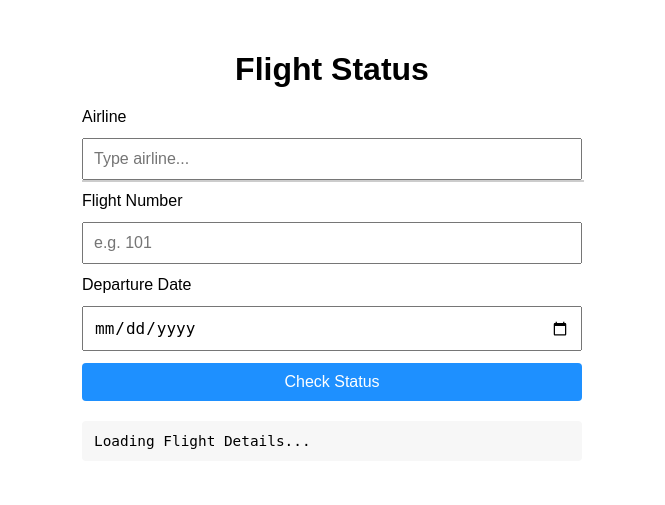
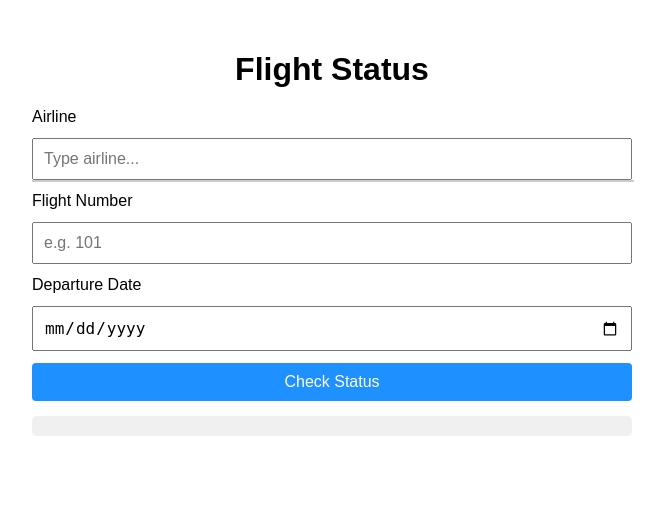
Before and after one commit to Priya5686/apitracking, a Django app: page /flight-status/ in a window 1280 px wide. Shown: the top 505 px of the page, without its empty margins (308-973 px from the left). Run offline with Django 5.2, Linux system fonts and the light colour scheme; parts of the project's set-up code (start-up, migrations or seed data) failed here and were passed over.

Commit message:
html updated

```diff
--- a/drestapp/templates/flight_status.html
+++ b/drestapp/templates/flight_status.html
@@ -8,9 +8,8 @@
     body {
       font-family: Arial, sans-serif;
       padding: 30px;
-      max-width: 500px;
+      max-width: 600px;
       margin: auto;
-      position: relative;
     }
 
     h1 {
@@ -39,19 +38,14 @@
       border-radius: 4px;
     }
 
-    pre {
-      background-color: #f7f7f7;
-      padding: 12px;
-      margin-top: 20px;
-      border-radius: 4px;
-      font-size: 0.9rem;
-      overflow-x: auto;
+    .input-wrapper {
+      position: relative;
     }
 
     .suggestions {
       list-style: none;
+      padding: 0;
       margin: 0;
-      padding: 0;
       border: 1px solid #ccc;
       max-height: 150px;
       overflow-y: auto;
@@ -71,8 +65,25 @@
       background-color: #eee;
     }
 
-    .input-wrapper {
-      position: relative;
+    table {
+      width: 100%;
+      border-collapse: collapse;
+      margin-top: 20px;
+      display: none;
+    }
+
+    th, td {
+      padding: 10px;
+      border: 1px solid #ccc;
+      text-align: center;
+    }
+
+    pre {
+      margin-top: 15px;
+      background: #f0f0f0;
+      padding: 10px;
+      border-radius: 5px;
+      font-size: 0.9rem;
     }
   </style>
 </head>
@@ -97,10 +108,27 @@
     <button type="submit">Check Status</button>
   </form>
 
-  <pre id="result">Loading Flight Details...</pre>
+  <pre id="result"></pre>
+
+  <table id="flightTable">
+    <thead>
+      <tr>
+        <th>Flight No</th>
+        <th>Airline</th>
+        <th>Dep. Airport</th>
+        <th>Dep. Time</th>
+        <th>Gate</th>
+        <th>Arr. Airport</th>
+        <th>Arr. Time</th>
+        <th>Gate</th>
+        <th>Baggage</th>
+      </tr>
+    </thead>
+    <tbody id="flightTableBody"></tbody>
+  </table>
 
   <script>
-    const VAPID_PUBLIC_KEY = "{{ vapid_public_key }}";
+    const VAPID_PUBLIC_KEY = "{{ vapid_public_key }}";  // Injected by Django
 
     const airlines = [
       { name: "Air India", code: "AI" },
@@ -119,9 +147,7 @@
     input.addEventListener('input', function () {
       const query = this.value.toLowerCase().trim();
       suggestionBox.innerHTML = '';
-
       if (!query) return;
-
       const results = airlines.filter(a => a.name.toLowerCase().includes(query));
       results.forEach(airline => {
         const li = document.createElement('li');
@@ -148,6 +174,9 @@
       const iata_number = airlineCode + flightNumber;
 
       const resultEl = document.getElementById('result');
+      const table = document.getElementById('flightTable');
+      const tbody = document.getElementById('flightTableBody');
+
       resultEl.textContent = 'Fetching flight status...';
 
       try {
@@ -160,14 +189,34 @@
         const data = await response.json();
         if (!response.ok) {
           resultEl.textContent = 'Error: ' + (data.error || 'Unknown error');
-        } else {
-          resultEl.textContent = JSON.stringify(data, null, 2);
+          table.style.display = 'none';
+          return;
         }
+
+        const flight = data.flight;
+        resultEl.textContent = '';
+        tbody.innerHTML = `
+          <tr>
+            <td>${flight.flight_number}</td>
+            <td>${flight.airline_name}</td>
+            <td>${flight.scheduled_departure_airport} (${flight.departure_iata})</td>
+            <td>${flight.scheduled_departure_time}</td>
+            <td>${flight.departure_gate || '-'}</td>
+            <td>${flight.scheduled_arrival_airport} (${flight.arrival_iata})</td>
+            <td>${flight.scheduled_arrival_time}</td>
+            <td>${flight.arrival_gate || '-'}</td>
+            <td>${flight.arrival_baggage_belt || '-'}</td>
+          </tr>
+        `;
+        table.style.display = 'table';
+
       } catch (err) {
         resultEl.textContent = 'Request failed: ' + err.message;
+        table.style.display = 'none';
       }
     };
 
+    // ✅ Register service worker once, globally
     if ('serviceWorker' in navigator && 'PushManager' in window) {
       navigator.serviceWorker.register('/static/js/sw.js')
         .then(swReg => {
```
